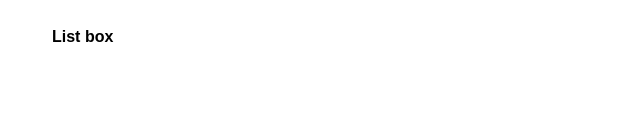
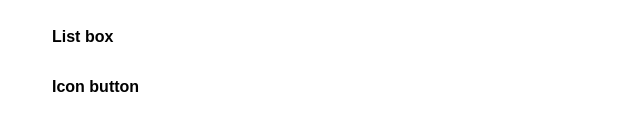
Before and after one commit to LaraGuardiola/angular-circleselector, an Angular app: page / in a window 1280 px wide. Shown: the part 192-322 px from the top of the page, without its empty margins (0-640 px from the left). Built offline with nearby package versions, Linux system fonts and the light colour scheme.

Commit message:
created iconButtonComponent and appended to the sidebar

```diff
--- a/src/app/app.component.html
+++ b/src/app/app.component.html
@@ -9,6 +9,7 @@
               <li (click)="loadComponent($event,'navigationline')"><a>Navigation line</a></li>
               <li (click)="loadComponent($event,'textbox')"><a>Text box</a></li>
               <li (click)="loadComponent($event,'listbox')"><a>List box</a></li>
+              <li (click)="loadComponent($event,'iconbutton')"><a>Icon button</a></li>
             </ul>
         </aside>
     </div>
--- a/src/app/app.component.ts
+++ b/src/app/app.component.ts
@@ -109,6 +109,7 @@ export class AppComponent {
     const { NavigationLineComponent } = await import('./navigation-line/navigation-line.component')
     const { TextBoxComponent } = await import('./text-box/text-box.component')
     const { ListBoxComponent } = await import('./list-box/list-box.component')
+    const { IconButtonComponent } = await import('./icon-button/icon-button.component')
 
     let elem = ($event.target as HTMLElement);
     if(this.anchor.length === 0){
@@ -123,6 +124,9 @@ export class AppComponent {
       }
       if(component === 'listbox'){
         this.anchor.createComponent(ListBoxComponent)
+      }
+      if(component === 'iconbutton'){
+        this.anchor.createComponent(IconButtonComponent)
       }
     }else{
       if(component === 'circleselector'){
@@ -140,6 +144,10 @@ export class AppComponent {
       if(component === 'listbox'){
         this.anchor.clear()
         this.anchor.createComponent(ListBoxComponent)
+      }
+      if(component === 'iconbutton'){
+        this.anchor.clear()
+        this.anchor.createComponent(IconButtonComponent)
       }
     }
     this.setClickedEffect(elem)
--- a/src/app/app.module.ts
+++ b/src/app/app.module.ts
@@ -9,6 +9,7 @@ import { NavigationLineDirective } from './navigation-line/navigation-line.direc
 import { FontAwesomeModule } from '@fortawesome/angular-fontawesome';
 import { TextBoxComponent } from './text-box/text-box.component';
 import { ListBoxComponent } from './list-box/list-box.component';
+import { IconButtonComponent } from './icon-button/icon-button.component';
 
 
 @NgModule({
@@ -20,6 +21,7 @@ import { ListBoxComponent } from './list-box/list-box.component';
     NavigationLineDirective,
     TextBoxComponent,
     ListBoxComponent,
+    IconButtonComponent,
   ],
   imports: [
     BrowserModule,
--- /dev/null
+++ b/src/app/icon-button/icon-button.component.html
@@ -0,0 +1 @@
+<p>icon-button works!</p>
--- /dev/null
+++ b/src/app/icon-button/icon-button.component.ts
@@ -0,0 +1,15 @@
+import { Component, OnInit } from '@angular/core';
+
+@Component({
+  selector: 'app-icon-button',
+  templateUrl: './icon-button.component.html',
+  styleUrls: ['./icon-button.component.css']
+})
+export class IconButtonComponent implements OnInit {
+
+  constructor() { }
+
+  ngOnInit(): void {
+  }
+
+}
```
Also changed, not shown: src/app/icon-button/icon-button.component.css (added), 1 other file (tests, documents, lock files or other folders).
